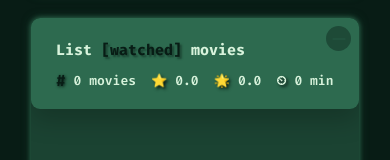
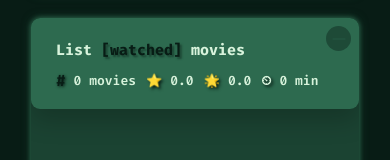
Before and after one commit to bakNa2t/moviebox, a React (Vite) app: page / in a window 390 px wide. Shown: the part 454-614 px from the top of the page. Built offline with nearby package versions, Linux system fonts and the light colour scheme.

Commit message:
Update Summary props style for max-width 768px

```diff
--- a/src/components/Summary.module.css
+++ b/src/components/Summary.module.css
@@ -38,6 +38,15 @@
   text-shadow: 2px 2px 3px var(--color-background-900);
 }
 
+@media (max-width: 768px) {
+  .summary {
+    padding: 2.2rem 1.5rem 1.8rem;
+  }
+  .summary div {
+    gap: 1rem;
+  }
+}
+
 @media (max-width: 435px) {
   .summary {
     padding: 2.2rem 2.5rem 1.8rem 2.5rem;
```
